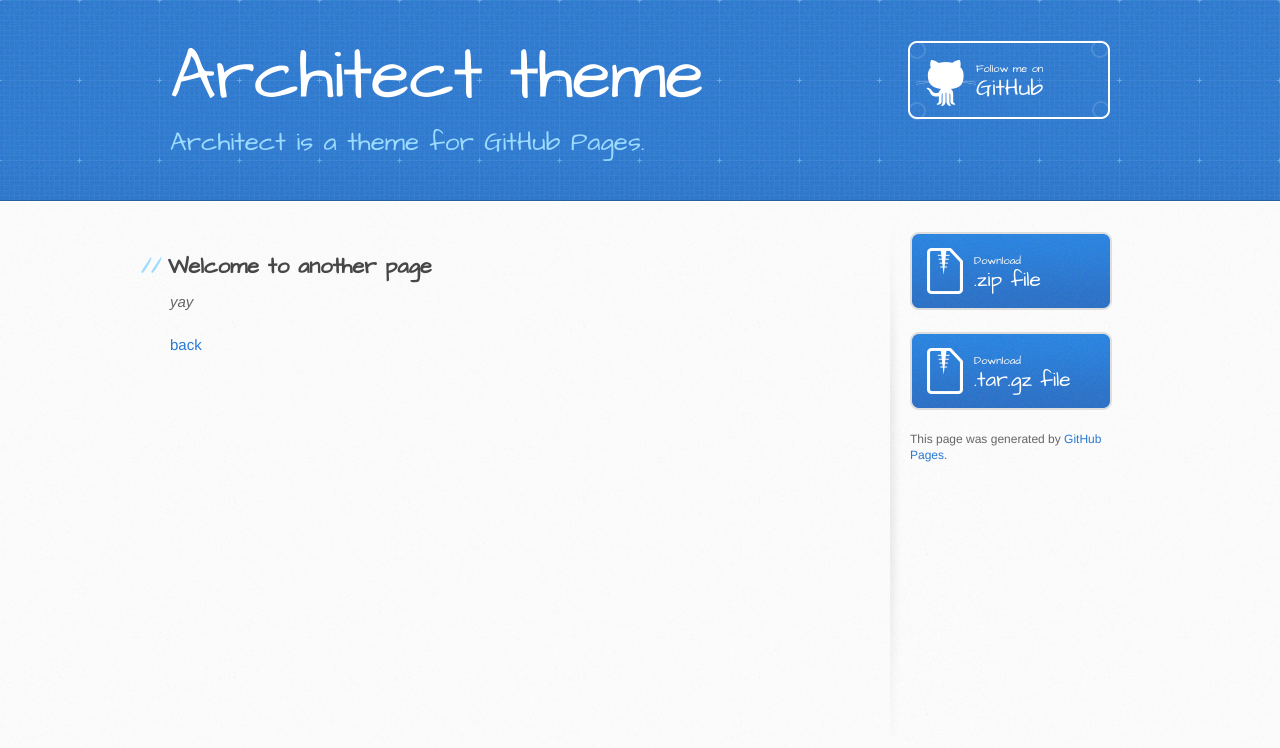
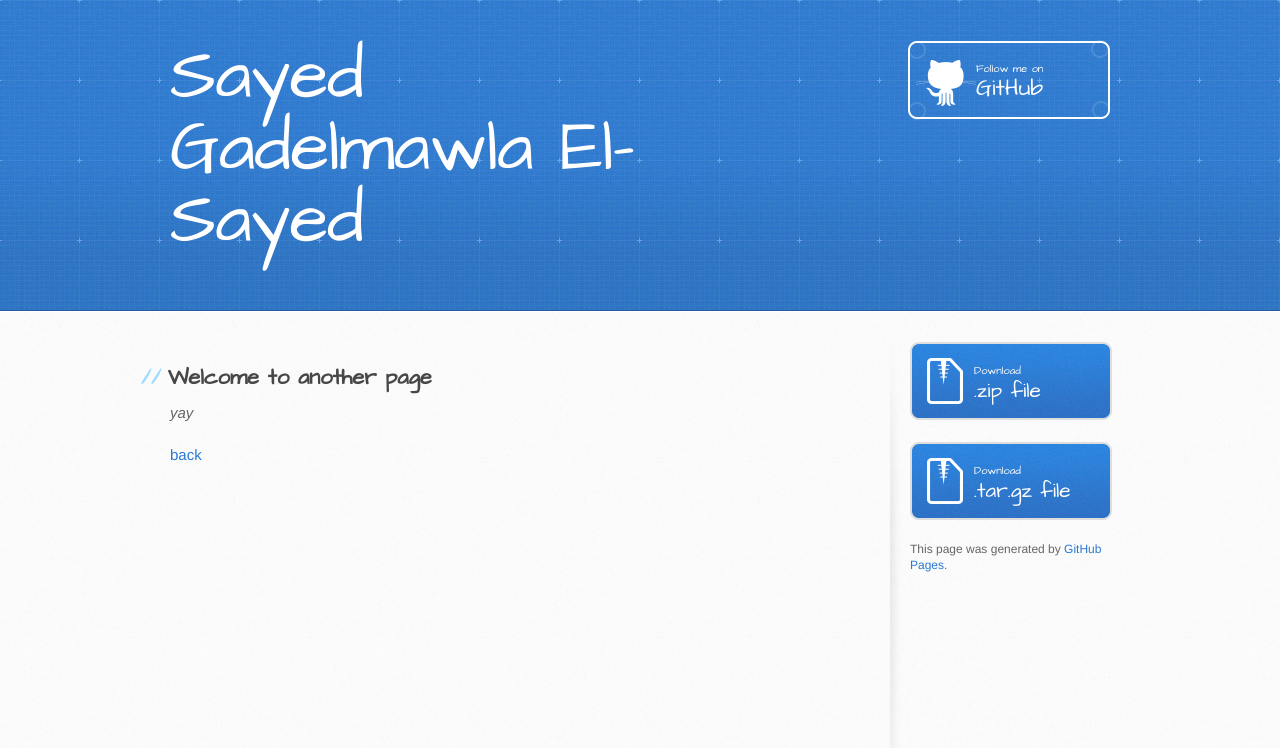
Before and after one commit to Sayed-Gad-ElMoula/Sayed-Gad-ElMoula.github.io, a Jekyll site: the page built from another-page.md, in a window 1280 px wide. Shown: the top 748 px of the page. Built offline with Jekyll 4.4.1, drawn with Linux system fonts in a browser that asks for light colours; our own code applies the rules of GitHub Pages for plain Markdown files.

Commit message:
Update default.html

```diff
--- a/_layouts/default.html
+++ b/_layouts/default.html
@@ -19,9 +19,9 @@
     <header>
       <div class="inner">
         <a href="{{ '/' | absolute_url }}">
-          <h1>{{ site.title | default: site.github.repository_name }}</h1>
+          <h1>Sayed Gadelmawla El-Sayed</h1>
         </a>
-        <h2>{{ site.description | default: site.github.project_tagline }}</h2>
+        <h2>{{ Android Application Developer  }}</h2>
         {% if site.github.is_project_page %}
           <a href="{{ site.github.repository_url }}" class="button"><small>View project on</small> GitHub</a>
         {% endif %}
```
